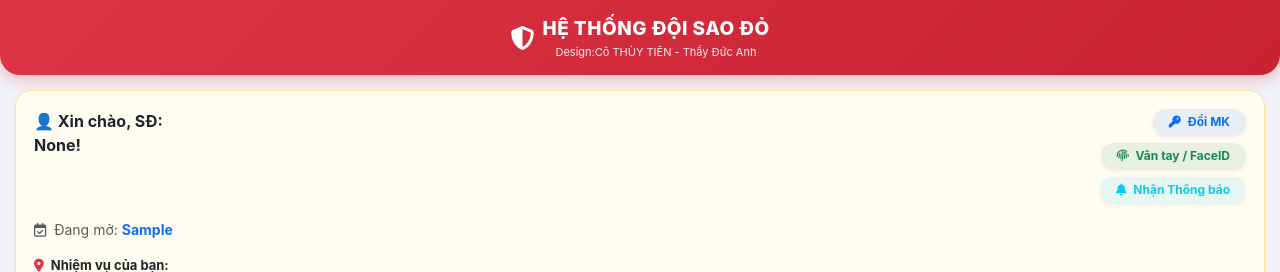
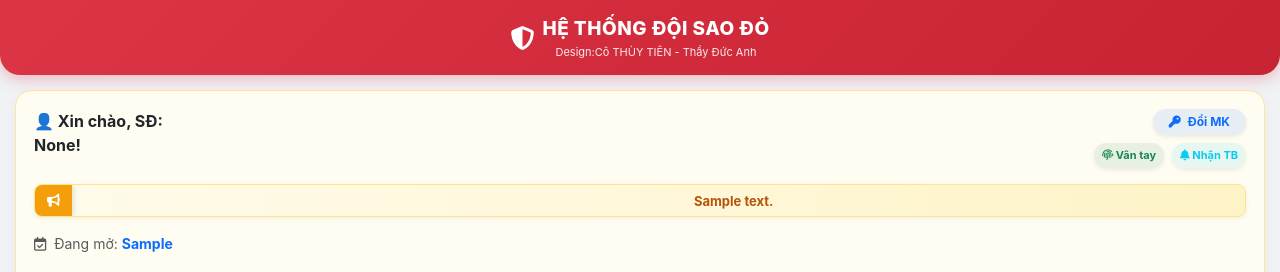
Before and after one commit to hoctaponlineth-design/thidua_thptthanhhoa, a Python web app: template templates/sao_do_dashboard.html in a window 1280 px wide. Shown: the top 272 px of the page. Run offline with Jinja, Linux system fonts and the light colour scheme; the template is opened without the code that fills it: most values are stand-ins (such as "Sample title", 1, 10 or a date in 2020); some libraries are stand-ins or nearby versions.

Commit message:
Add files via upload

```diff
--- a/templates/sao_do_dashboard.html
+++ b/templates/sao_do_dashboard.html
@@ -169,24 +169,58 @@
     {% endwith %}
 
     <div id="homeSection">
-        <div class="user-welcome">
-            <!-- NÚT ĐỔI MẬT KHẨU TÍCH HỢP TRỰC TIẾP -->
-			<div class="d-flex justify-content-between align-items-start mb-3">
+		<div class="user-welcome">
+            <!-- ====================================================== -->
+            <!-- KHỐI 1: LỜI CHÀO VÀ CÁC NÚT TIỆN ÍCH (ĐÃ GỘP HÀNG) -->
+            <!-- ====================================================== -->
+            <div class="d-flex justify-content-between align-items-start mb-3">
                 <h6 class="fw-bold text-dark m-0" style="line-height: 1.5;">👤 Xin chào, SĐ:<br>{{ session.get('full_name') | replace('SĐ: ', '') }}!</h6>
+
                 <div class="d-flex flex-column gap-2 align-items-end">
+                    <!-- Hàng trên: Nút Đổi mật khẩu -->
                     <button class="btn btn-sm text-primary bg-primary bg-opacity-10 border-0 rounded-pill px-3 py-1 fw-bold shadow-sm" onclick="openChangePasswordModal()" style="font-size: 12px; transition: transform 0.1s;">
                         <i class="fa-solid fa-key me-1"></i> Đổi MK
                     </button>
-                    <!-- [NÂNG CẤP]: NÚT KÍCH HOẠT FACEID / VÂN TAY -->
-                    <button class="btn btn-sm text-success bg-success bg-opacity-10 border-0 rounded-pill px-3 py-1 fw-bold shadow-sm" onclick="registerBiometric()" style="font-size: 12px;">
-                        <i class="fa-solid fa-fingerprint me-1"></i> Vân tay / FaceID
-                    </button>
-                    <!-- [NÂNG CẤP]: NÚT BẬT THÔNG BÁO ĐẨY -->
-                    <button class="btn btn-sm text-info bg-info bg-opacity-10 border-0 rounded-pill px-3 py-1 fw-bold shadow-sm" id="btnPushNotify" onclick="enablePushNotifications()" style="font-size: 12px;">
-                        <i class="fa-solid fa-bell me-1"></i> Nhận Thông báo
-                    </button>
+
+                    <!-- Hàng dưới: Gộp nút Vân tay và Nhận Thông báo -->
+                    <div class="d-flex gap-2">
+                        <button class="btn btn-sm text-success bg-success bg-opacity-10 border-0 rounded-pill px-2 py-1 fw-bold shadow-sm" onclick="registerBiometric()" style="font-size: 11px;">
+                            <i class="fa-solid fa-fingerprint"></i> Vân tay
+                        </button>
+                        <button class="btn btn-sm text-info bg-info bg-opacity-10 border-0 rounded-pill px-2 py-1 fw-bold shadow-sm" id="btnPushNotify" onclick="enablePushNotifications()" style="font-size: 11px;">
+                            <i class="fa-solid fa-bell"></i> Nhận TB
+                        </button>
+                    </div>
                 </div>
             </div>
+
+            <!-- ====================================================== -->
+            <!-- KHỐI 2: BẢNG TIN CHỮ CHẠY CHIẾM VỊ TRÍ HÀNG DƯỚI CÙNG  -->
+            <!-- ====================================================== -->
+            <style>
+                .news-ticker-container {
+                    width: 100%; background: linear-gradient(90deg, #fffbeb, #fef3c7);
+                    border: 1px solid #fde68a; border-radius: 8px; overflow: hidden;
+                    display: flex; align-items: center; position: relative;
+                    box-shadow: 0 2px 5px rgba(0,0,0,0.05);
+                }
+                .ticker-icon {
+                    background: #f59e0b; color: white; padding: 6px 12px; font-size: 13px;
+                    z-index: 10; box-shadow: 2px 0 5px rgba(0,0,0,0.1);
+                }
+                .ticker-text-wrapper { flex: 1; overflow: hidden; white-space: nowrap; position: relative; }
+                .ticker-text {
+                    display: inline-block; padding-left: 100%;
+                    animation: ticker 15s linear infinite; color: #b45309; font-weight: 700; font-size: 13px;
+                }
+                @keyframes ticker { 0% { transform: translateX(0); } 100% { transform: translateX(-100%); } }
+            </style>
+
+            <div class="news-ticker-container mb-3">
+                <div class="ticker-icon"><i class="fa-solid fa-bullhorn fa-shake"></i></div>
+                <div class="ticker-text-wrapper"><span class="ticker-text">{{ announcement_text }}</span></div>
+            </div>
+            <!-- ====================================================== -->
 
             {% if assignment %}
                 <div class="text-muted small mb-3"><i class="fa-regular fa-calendar-check me-1"></i> Đang mở: <strong class="text-primary">{{ current_week }}</strong></div>
```
